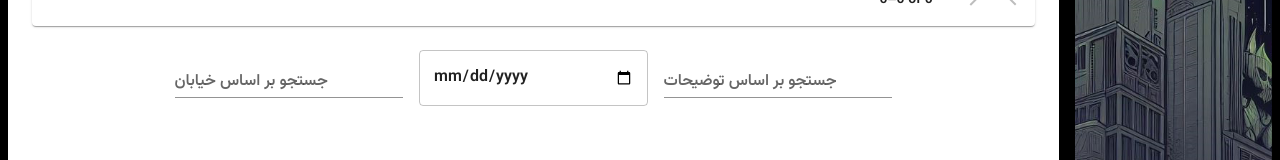
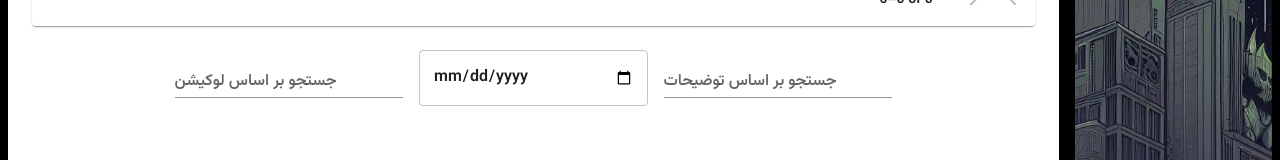
Before and after one commit to bnparham/murder_mystery_frontend, a React (Create React App) app: page /crimepage in a window 1280 px wide. Shown: the part 180-340 px from the top of the page. Built offline with nearby package versions, Linux system fonts and the light colour scheme; no server answers.

Commit message:
change crimeTable search input name

```diff
--- a/src/components/Pages/CrimePage/Modules/SearchInput.jsx
+++ b/src/components/Pages/CrimePage/Modules/SearchInput.jsx
@@ -15,7 +15,7 @@ export default function SearchInput({setStreetSearch, streetSearch, setCrimeScen
       <div>
         <TextField
           id="standard-search"
-          label="جستجو بر اساس خیابان"
+          label="جستجو بر اساس لوکیشن"
           type="search"
           variant="standard"
           color="secondary"
```
